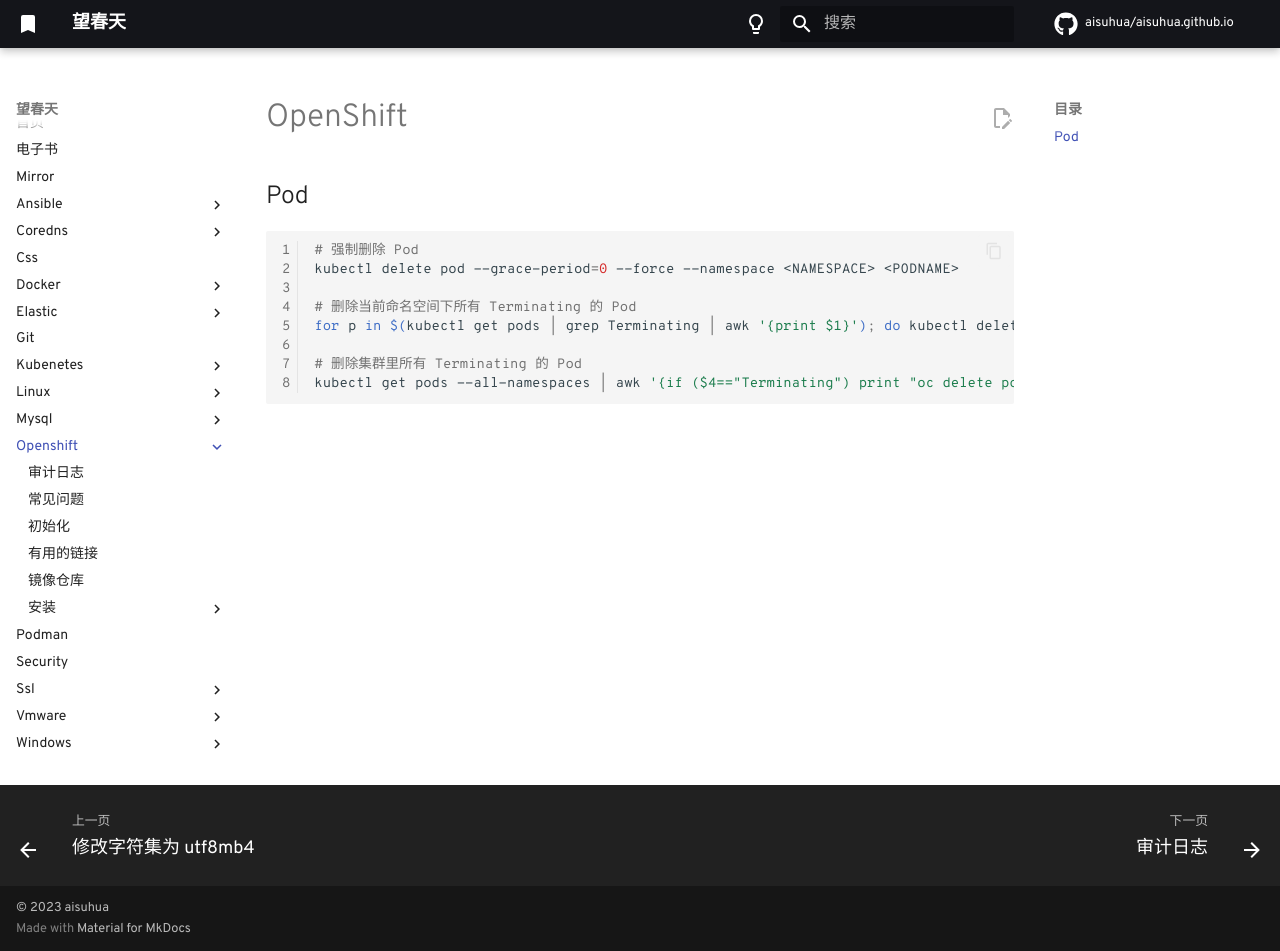
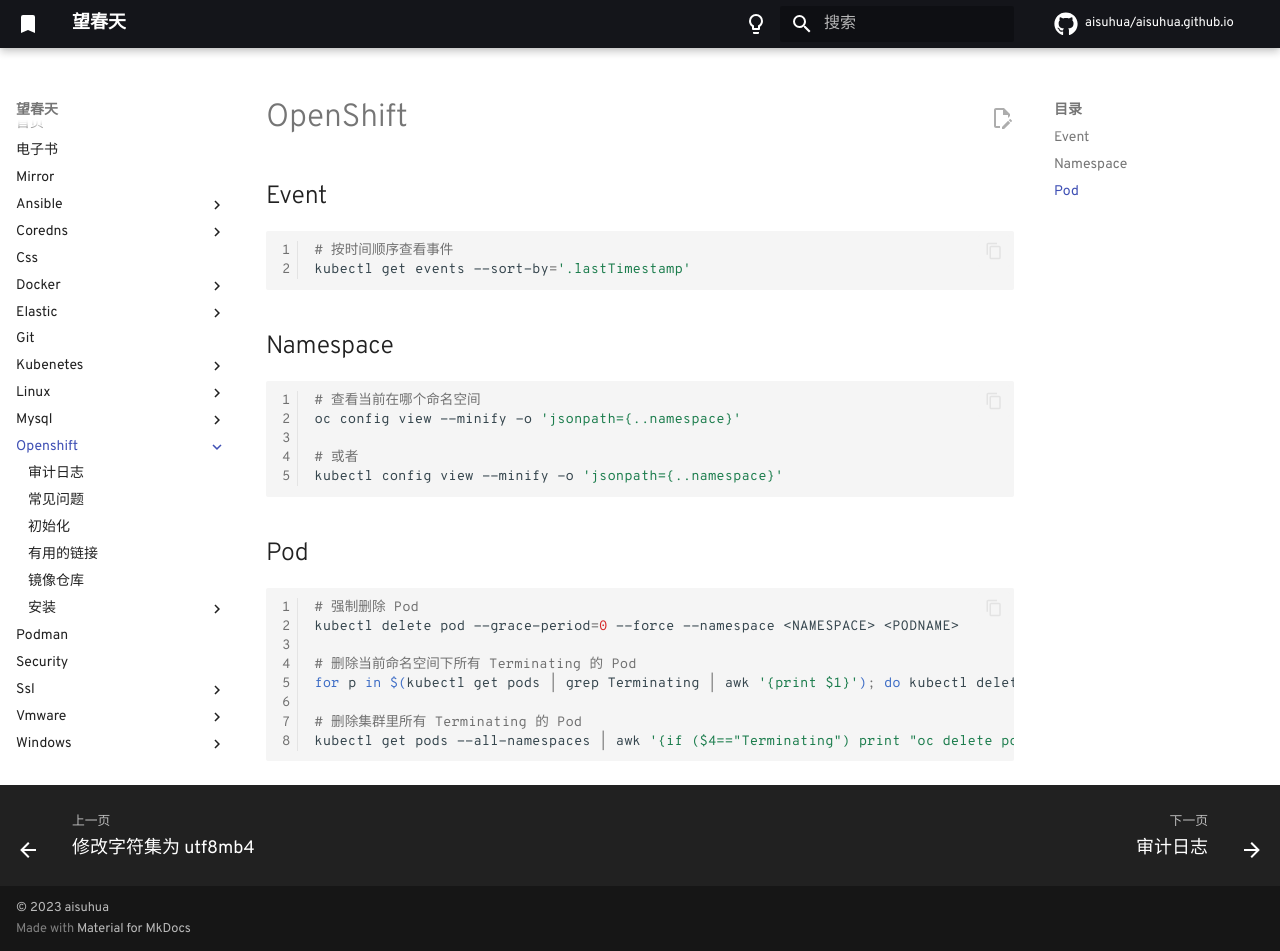
Before and after one commit to aisuhua/aisuhua.github.io, an MkDocs documentation site: the page built from docs/openshift/index.md, in a window 1280 px wide and 951 px high. Built offline with MkDocs 1.6.1 and Material for MkDocs 9.7.7, drawn with Linux system fonts in a browser that asks for light colours; comment, search, counter and statistics services are not loaded.

````diff
--- a/docs/openshift/index.md
+++ b/docs/openshift/index.md
@@ -1,4 +1,21 @@
 # OpenShift
+
+## Event
+
+```sh
+# 按时间顺序查看事件
+kubectl get events --sort-by='.lastTimestamp'
+```
+
+## Namespace
+
+```sh
+# 查看当前在哪个命名空间
+oc config view --minify -o 'jsonpath={..namespace}'
+
+# 或者
+kubectl config view --minify -o 'jsonpath={..namespace}'
+```
 
 ## Pod
 
````
Also changed, not shown: docs/openshift/links.md (+4 -0 lines).
